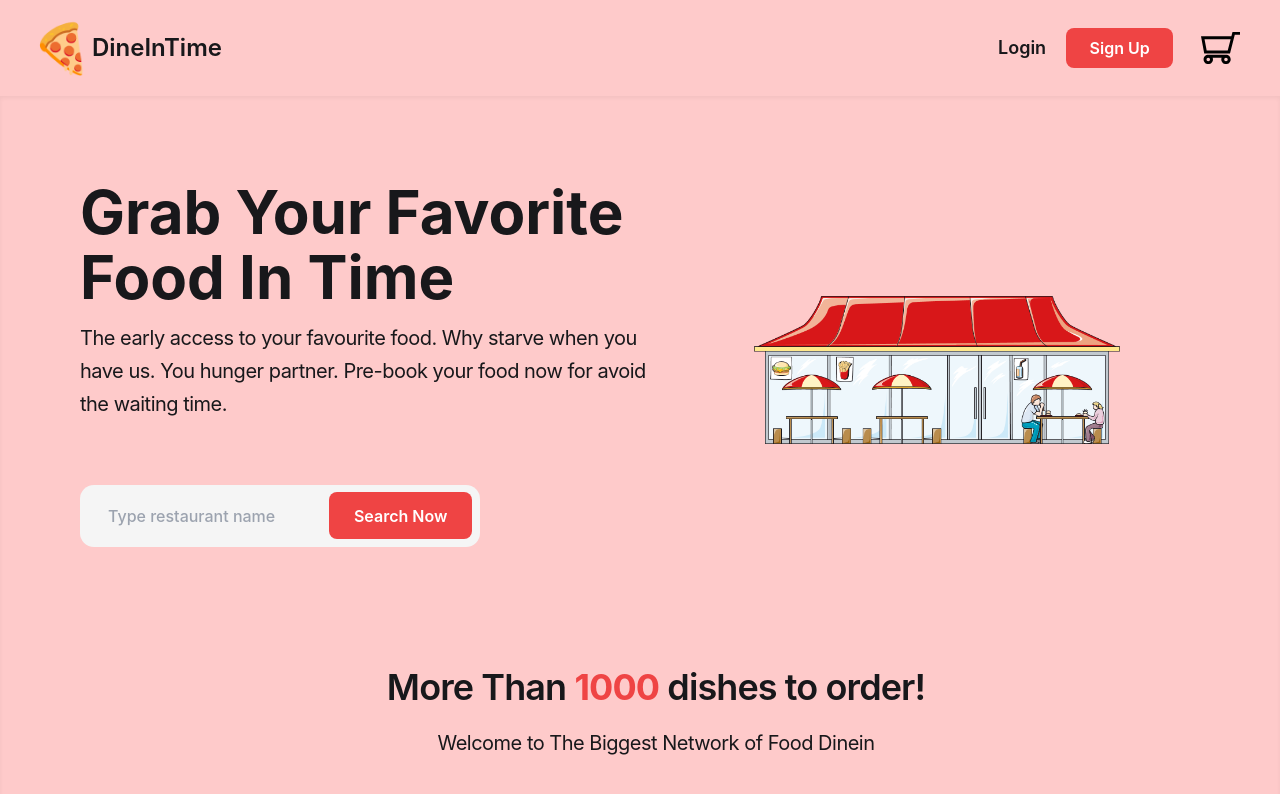
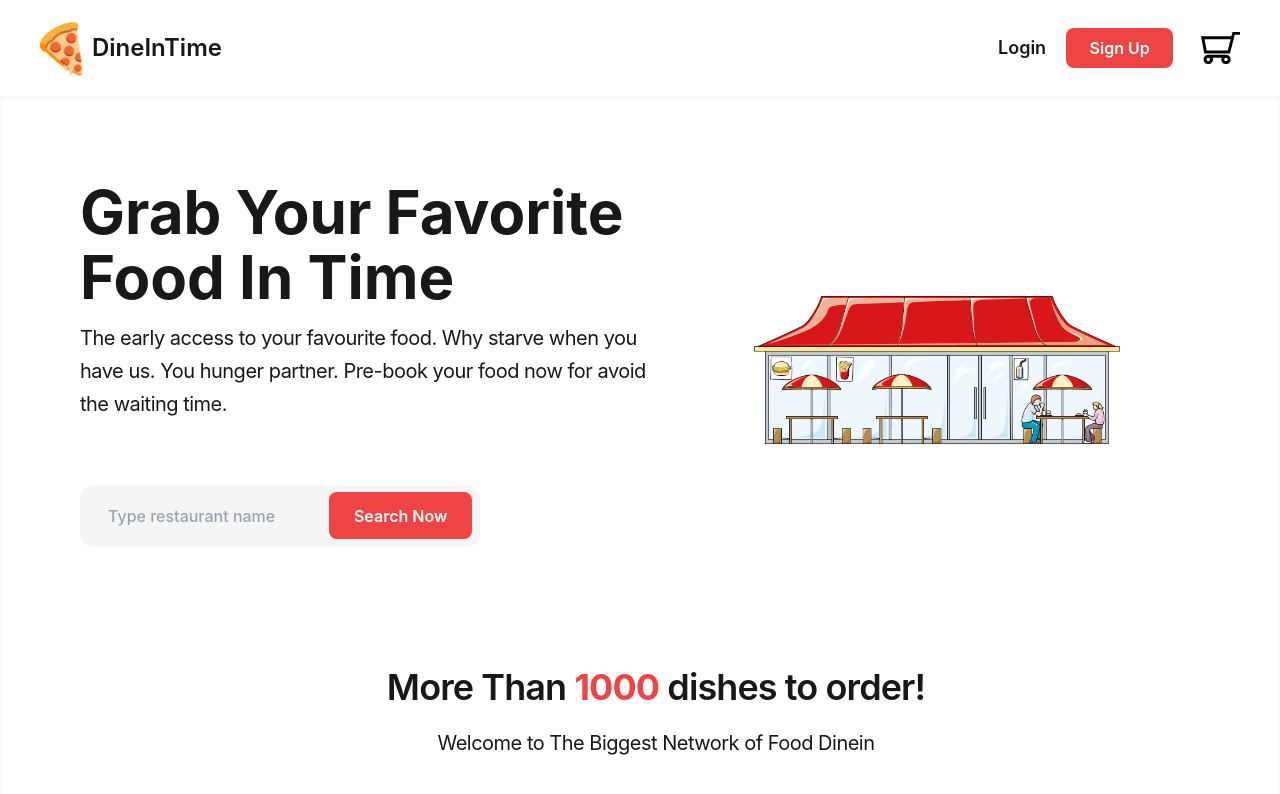
Before and after one commit to ansmi-keyvalue/Dine-In-Time, a React (Create React App) app: page / in a window 1280 px wide. Shown: the top 794 px of the page. Built offline with nearby package versions, Linux system fonts and the light colour scheme.

Commit message:
refactor: Remove unwanted class

```diff
--- a/src/pages/Home.tsx
+++ b/src/pages/Home.tsx
@@ -54,7 +54,7 @@ const HomePage = () => {
   };
 
   return (
-    <div className='flex flex-col h-screen overflow-hidden bg-red-200'>
+    <div className='flex flex-col h-screen overflow-hidden'>
       <Header headerRight={rightHeader()} />
       <div className='flex flex-col overflow-y-scroll overflow-x-hidden shadow-inner'>
         <section className='w-full max-md:max-w-full  px-20 pt-14 pb-10'>
```
